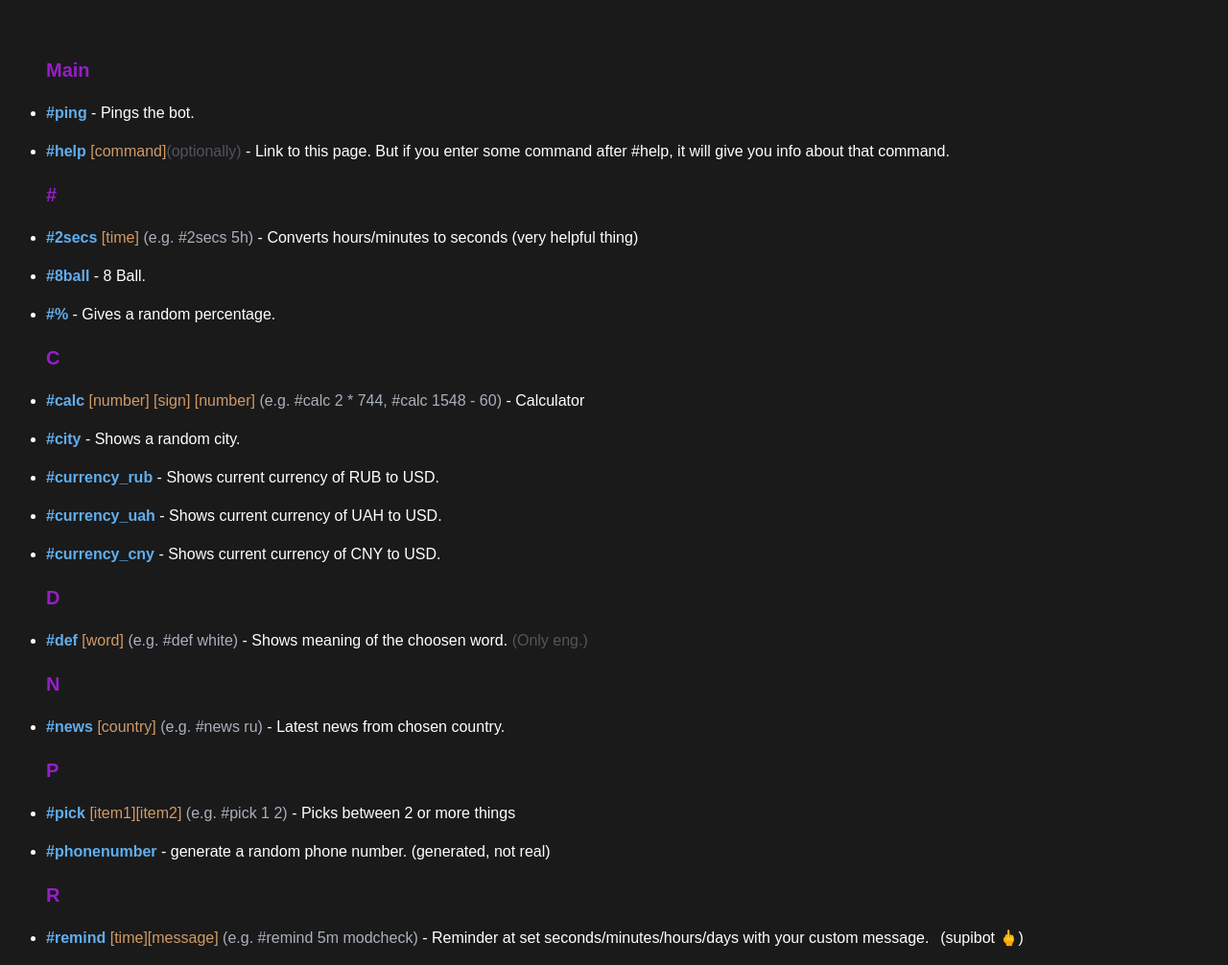
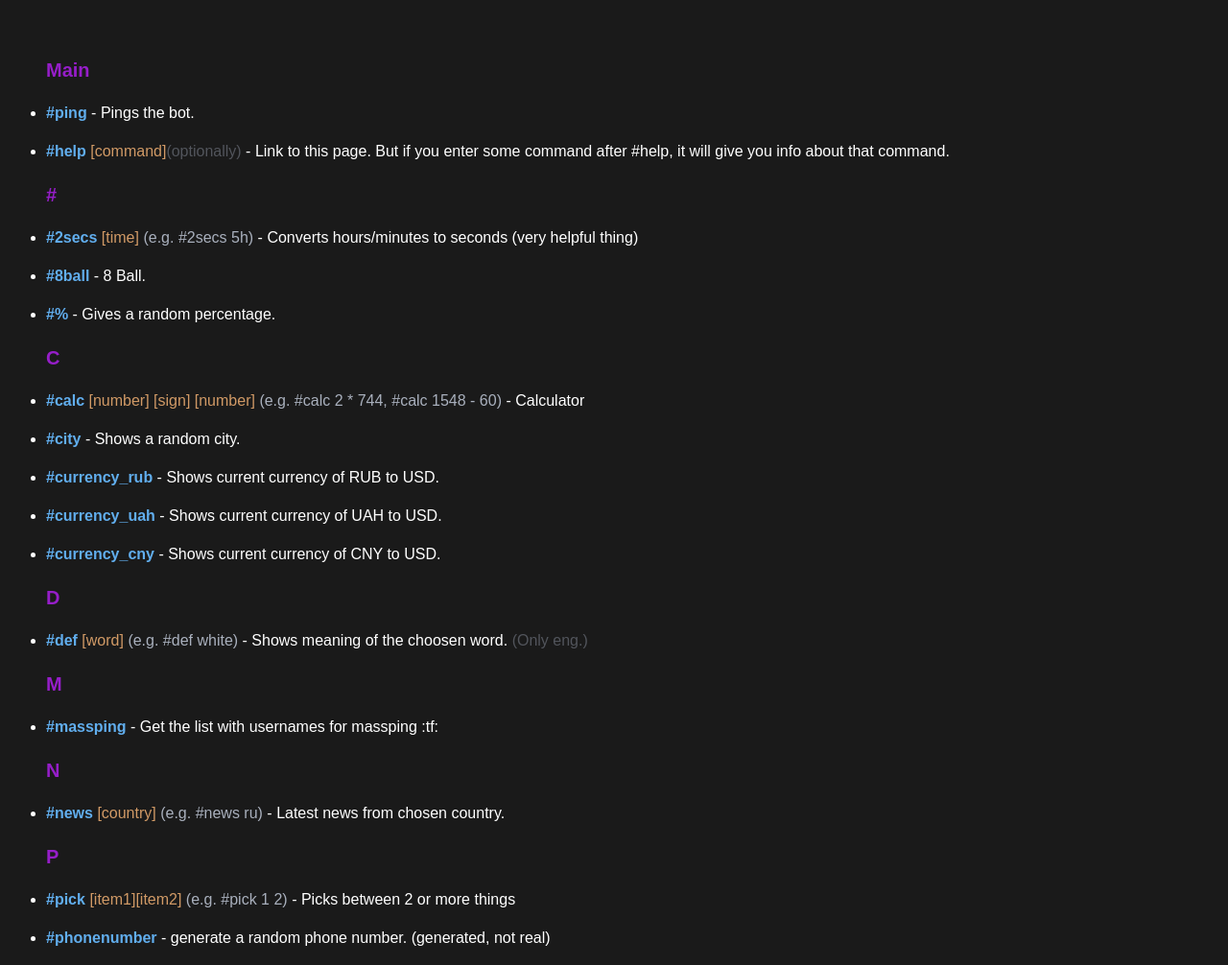
Before and after one commit to v1ss0nd/v1ss0nd.github.io, a plain HTML site: page index.html in a window 1280 px wide. Shown: the part 88-1094 px from the top of the page at 96% size. Drawn offline with Linux system fonts and the light colour scheme.

Commit message:
Update index.html

```diff
--- a/index.html
+++ b/index.html
@@ -33,6 +33,8 @@ body {
 <li><span style="color: 61aeee;"><b>#currency_cny</b></span> -  Shows current currency of CNY to USD. </li>
 <span style="color: 961ec9; font-size: 20px;"><b>D</b></span>
 <li><span style="color: 61aeee;"><b>#def</b></span> <span style="color: d19a66;">[word]</span> <span style="color: a9b0bd;">(e.g. #def white)</span> - Shows meaning of the choosen word. <span style="color: 52555c;"> (Only eng.)</span> </li>
+<span style="color: 961ec9; font-size: 20px;"><b>M</b></span>
+<li><span style="color: 61aeee;"><b>#massping</b></span> -  Get the list with usernames for massping :tf:</li>
 <span style="color: 961ec9; font-size: 20px;"><b>N</b></span>
 <li><span style="color: 61aeee;"><b>#news</b></span> <span style="color: d19a66;">[country]</span> <span style="color: a9b0bd;">(e.g. #news ru)</span> - Latest news from chosen country. </li>
 <span style="color: 961ec9; font-size: 20px;"><b>P</b></span>
```
